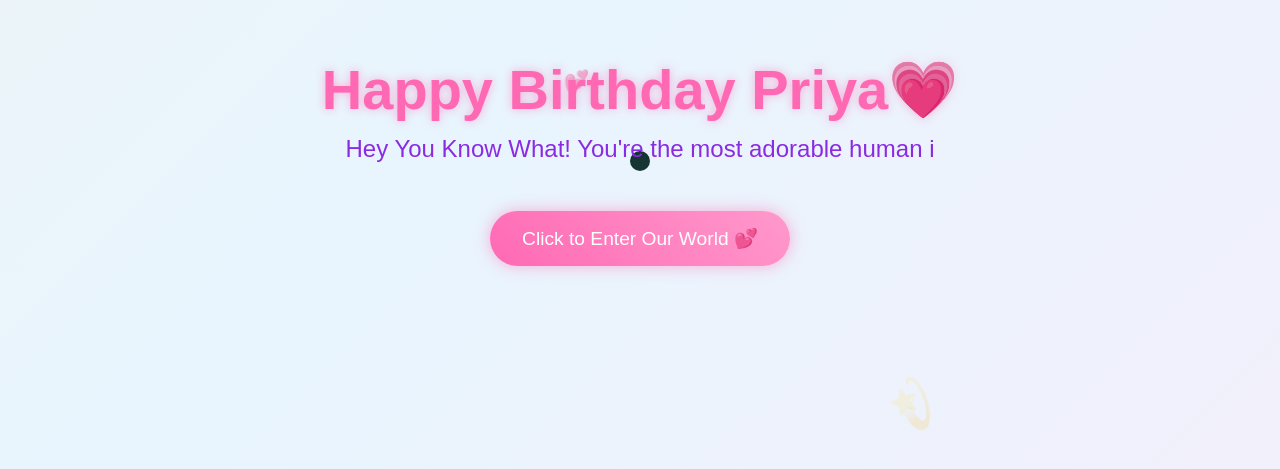
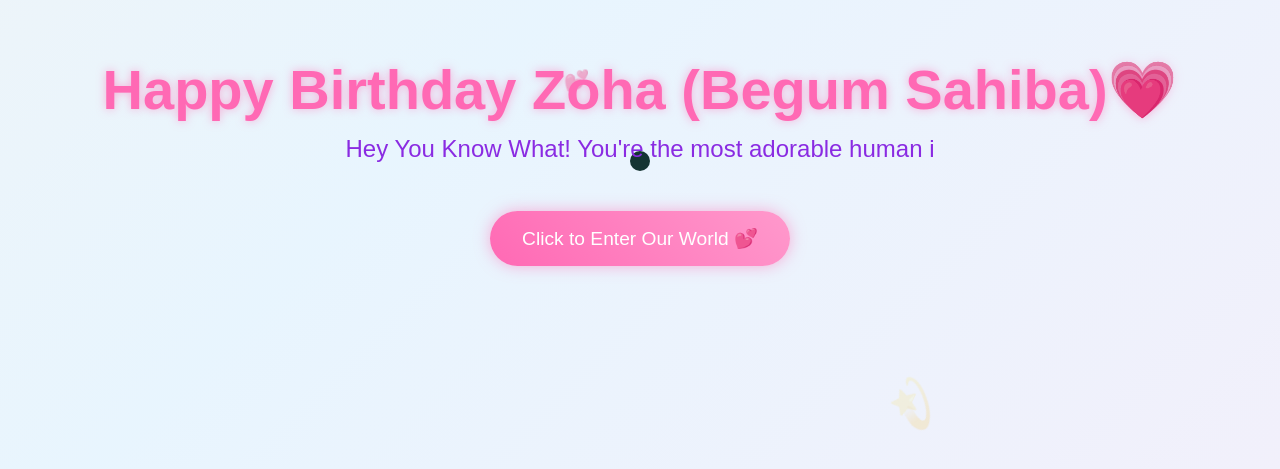
Before and after one commit to seab3115/Birthday-wish-gf, a plain HTML site: page index.html in a window 1280 px wide. Shown: the part 239-708 px from the top of the page. Drawn offline with nearby package versions, Linux system fonts and the light colour scheme.

Commit message:
index.html

```diff
--- a/index.html
+++ b/index.html
@@ -11,7 +11,7 @@
 <body>
     <div class="cursor"></div>
     <div class="container">
-        <h1>Happy Birthday Priya💗</h1>
+        <h1>Happy Birthday Zoha (Begum Sahiba)💗</h1>
         <div class="greeting"></div>
         <button class="cta-button">Click to Enter Our World 💕</button>
     </div>
```
